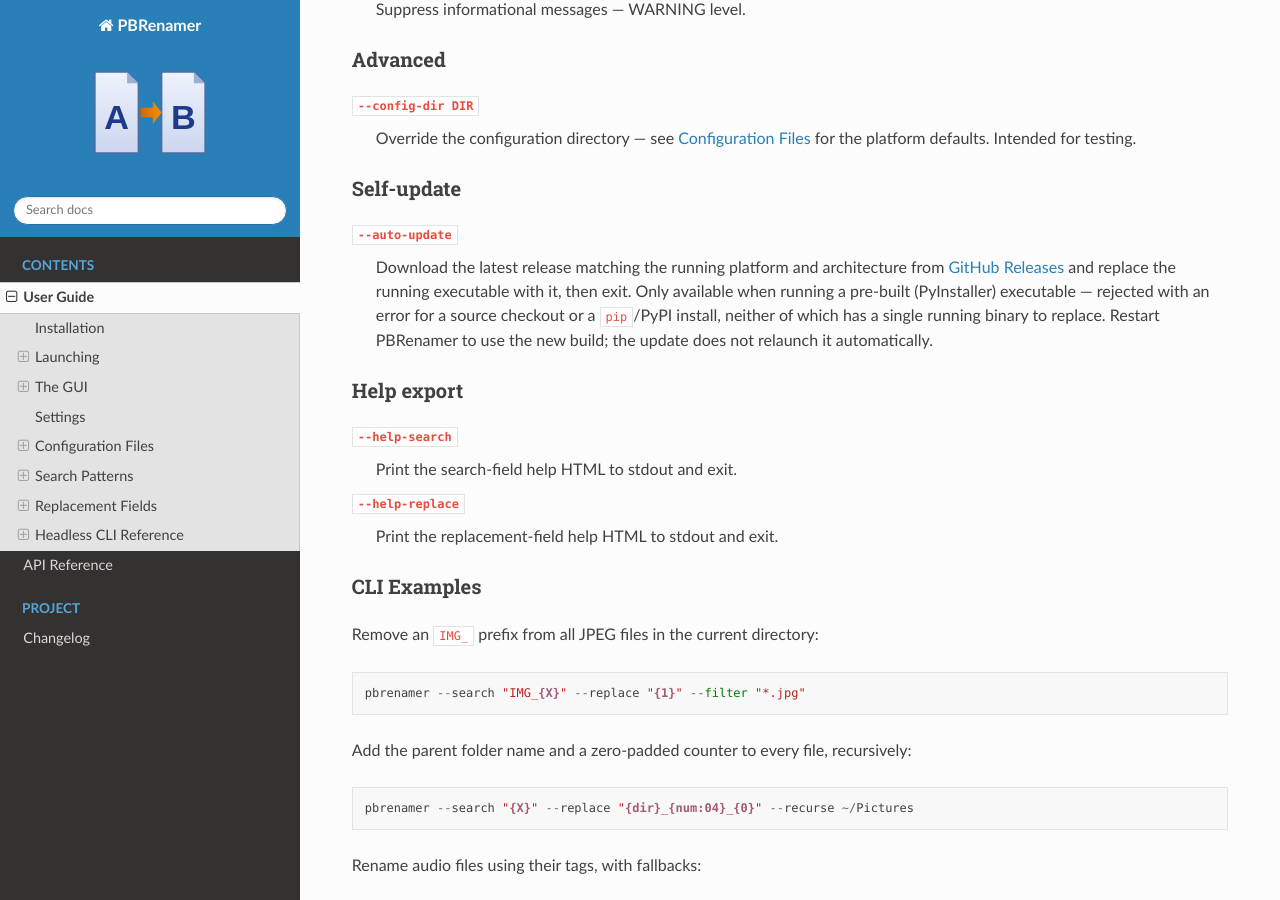
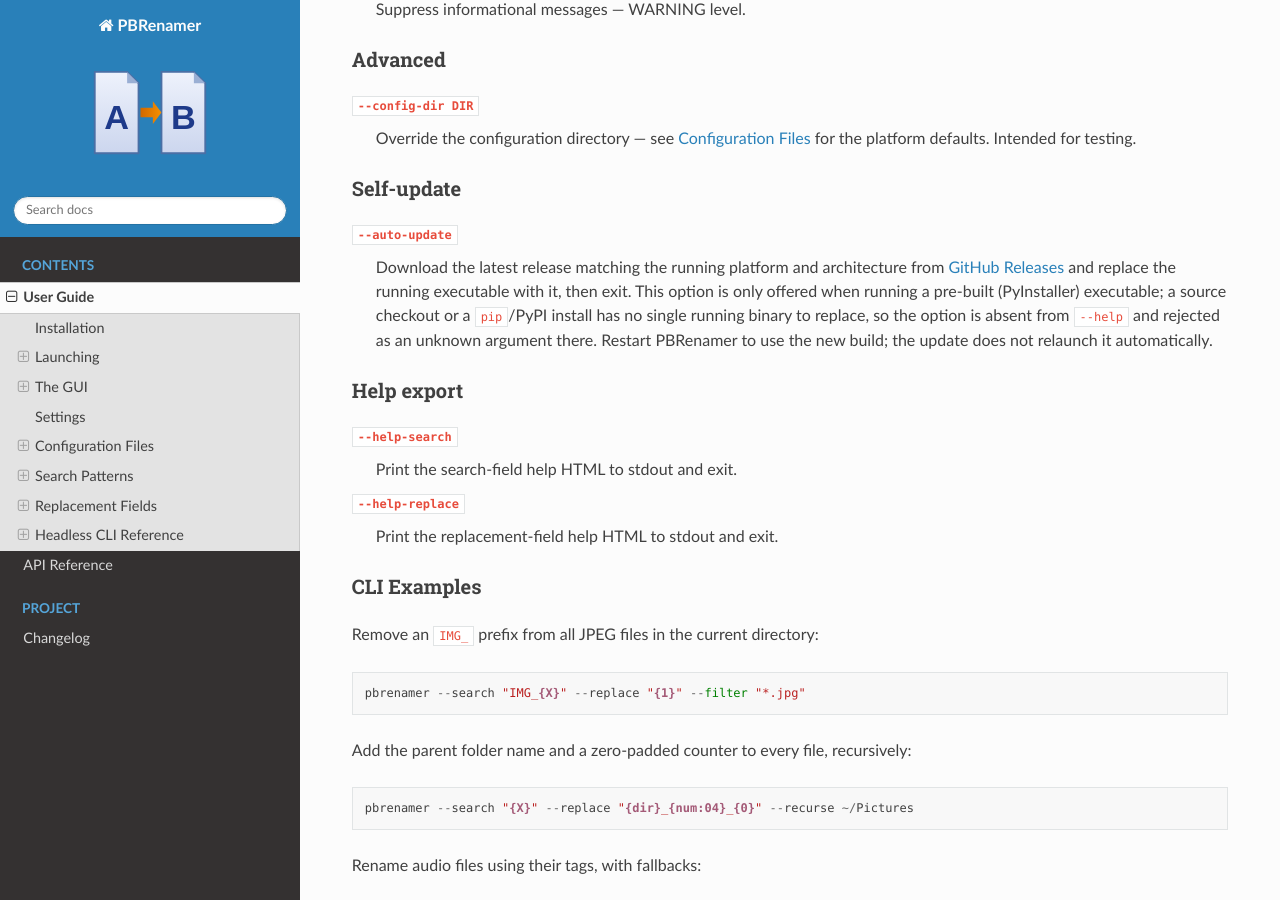
Before and after one commit to ppoilbarbe/PBRenamer, a Sphinx documentation site: the page built from docs/user_guide.rst, in a window 1280 px wide and 900 px high, scrolled down 15884 px. Built offline with Sphinx 7.4.7 and the Read the Docs theme 3.1.0, drawn with Linux system fonts in a browser that asks for light colours.

Commit message:
Offer --auto-update only in PyInstaller executables
The option is only meaningful for the single-file PyInstaller build; a
source checkout or a pip/PyPI install has no running binary to replace.
It is now registered on the parser only when sys.frozen is set, so it is
absent from --help and rejected as an unknown argument there instead of
being accepted and then failing at runtime. _build_parser() gains a
`frozen` keyword for testing.

```diff
--- a/docs/user_guide.rst
+++ b/docs/user_guide.rst
@@ -963,11 +963,12 @@
     Download the latest release matching the running platform and
     architecture from `GitHub Releases
     <https://github.com/ppoilbarbe/PBRenamer/releases>`_ and replace the
-    running executable with it, then exit.  Only available when running a
-    pre-built (PyInstaller) executable — rejected with an error for a
-    source checkout or a ``pip``/PyPI install, neither of which has a
-    single running binary to replace.  Restart PBRenamer to use the new
-    build; the update does not relaunch it automatically.
+    running executable with it, then exit.  This option is only offered
+    when running a pre-built (PyInstaller) executable; a source checkout
+    or a ``pip``/PyPI install has no single running binary to replace, so
+    the option is absent from ``--help`` and rejected as an unknown
+    argument there.  Restart PBRenamer to use the new build; the update
+    does not relaunch it automatically.
 
 Help export
 ~~~~~~~~~~~
```
Also changed, not shown: CHANGELOG.md (+4 -0 lines), 2 other files.
